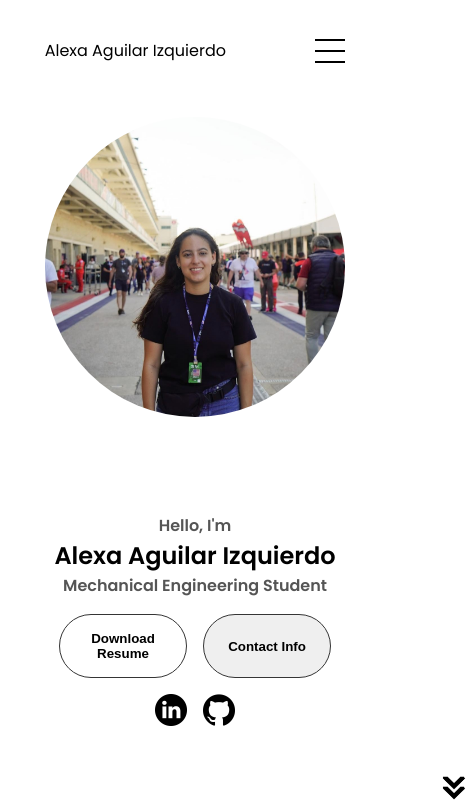
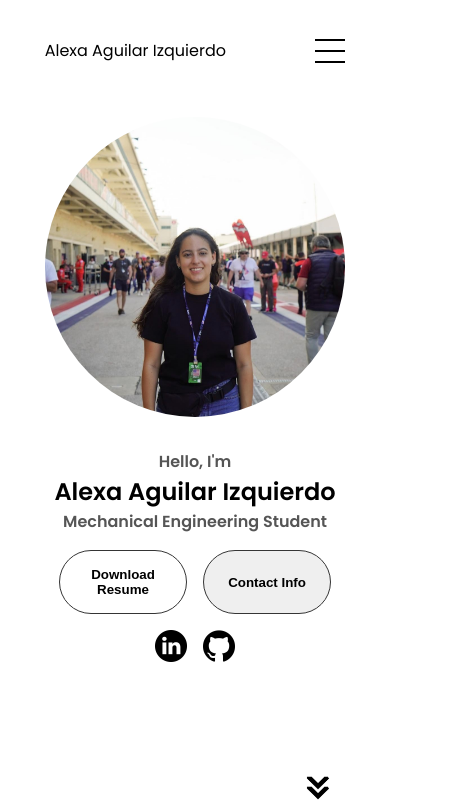
Before and after one commit to alexaizq/portfolio, a plain HTML site: page index.html in a window 390 px wide. Shown: the top 807 px of the page, 470 px wide, since content can reach past the window. Drawn offline with Linux system fonts and the light colour scheme.

Commit message:
Arrow appearance

```diff
--- a/mediaqueries.css
+++ b/mediaqueries.css
@@ -101,6 +101,11 @@
         align-items: center;
         justify-content: flex-start;
     }
+
+    .arrow{
+        right: 3.5rem;
+    }
+
     .section_pic-container {
         display: inline-block;
         justify-content: center;
@@ -124,6 +129,7 @@
         display: flex;
         flex-direction: column;
         align-items: center;
+        gap: 1rem;
     }
 
     #projects .title {
```
